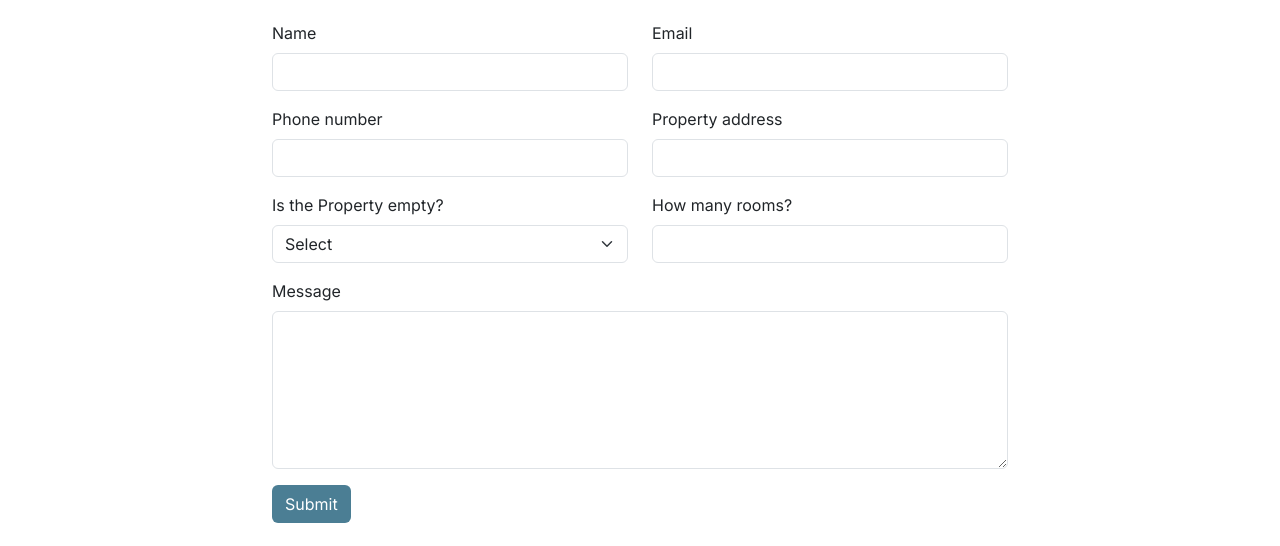
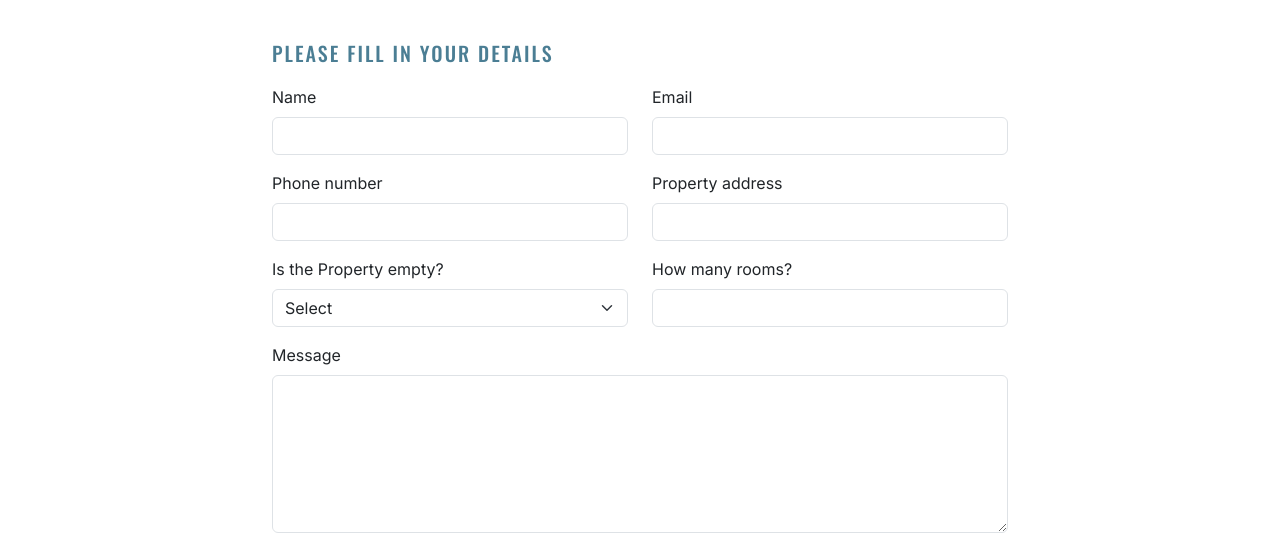
Before and after one commit to iyeme-dev/home-staging, a plain HTML site: page get-a-quote.html in a window 1280 px wide. Shown: the part 234-780 px from the top of the page. Drawn offline with nearby package versions, Linux system fonts and the light colour scheme.

Commit message:
Add more information in the get-a-quote page

```diff
--- a/assets/css/style.css
+++ b/assets/css/style.css
@@ -36,6 +36,12 @@ h1 {
 h3 {
     font-family: var(--secondary-font);
     color: var(--primary-color);
+}
+
+.small-font {
+    font-size: 20px;
+    margin-block: 1em;
+
 }
 
 /* Navbar section*/
--- a/get-a-quote.html
+++ b/get-a-quote.html
@@ -75,6 +75,7 @@
         <section id="quote-form" class="container section">
             <div class="row justify-content-center mb-4">
                 <div class="col-12 col-md-8">
+                    <h2 class="small-font">Please fill in your details</h2>
                     <form action="success.html" method="GET">
                         <div class="row">
                             <div class="col-12 col-lg-6 mb-3">
```
